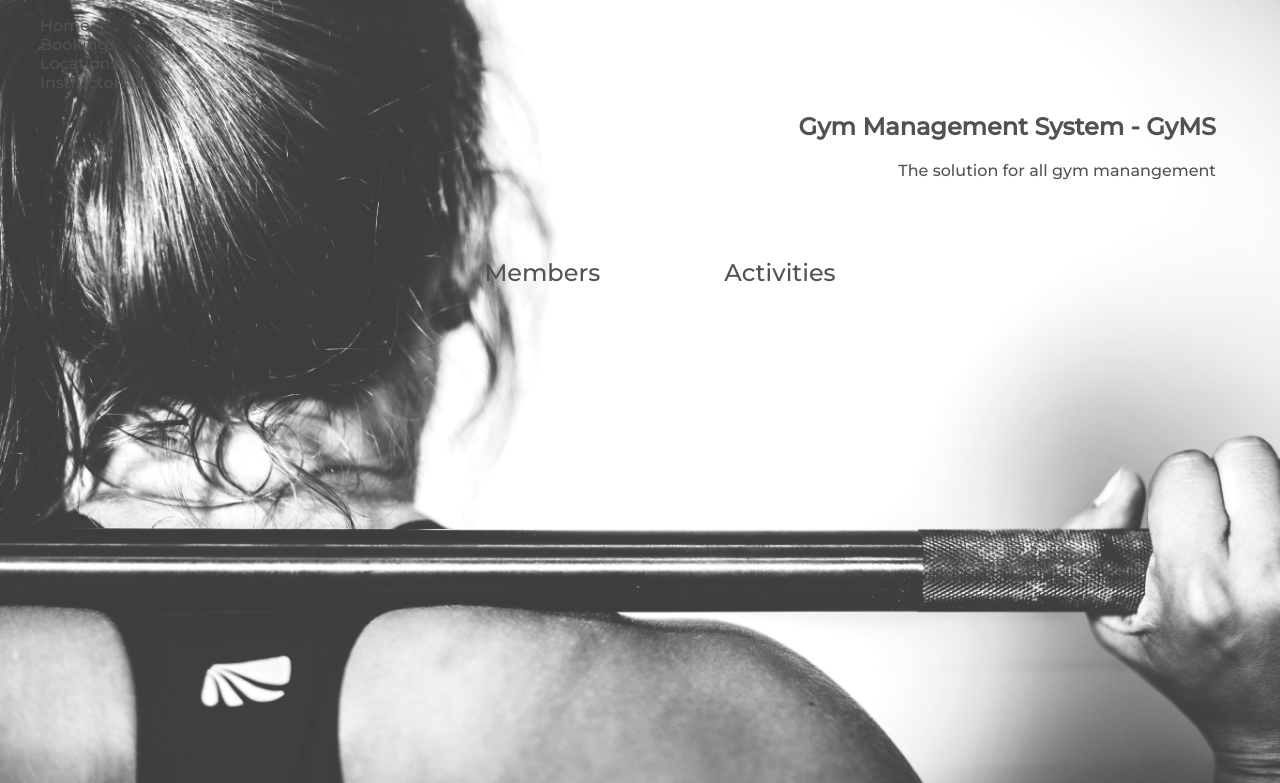
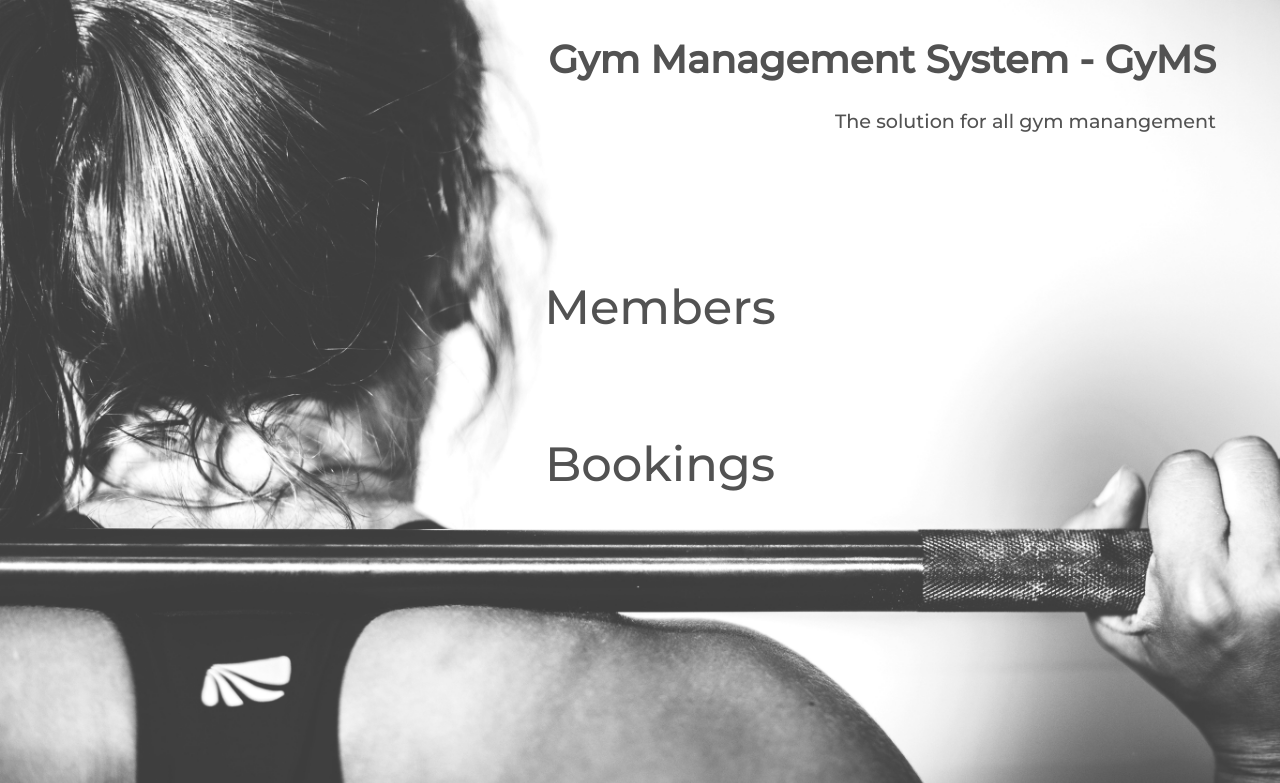
Before and after one commit to tpstocker/project1_gym, a Flask app: page / in a window 1280 px wide. Shown: the top 783 px of the page. Run offline with Flask 2, Linux system fonts and the light colour scheme.

Commit message:
splash page vF

```diff
--- a/end_code/static/css/style.css
+++ b/end_code/static/css/style.css
@@ -21,17 +21,21 @@ body {
     color: #525252;
     text-align: right;
     padding-right: 5%;
-    font-size: 100%;
+    font-size: 1.2em;
+    padding-top: 0.8%;
 }
 
 #intro_choice {
     list-style: none;
     display: flex;
-    justify-content: center;
+    flex-direction: column;
+    align-items: center;
+    font-size: 2em;
+    padding-top: 5%;
 }
 
 #intro_choice li {
-    padding: 5%;
+    padding: 4%;
     font-size: 1.5em;
     color: #525252;
     text-decoration: none;
@@ -46,3 +50,16 @@ a:link, a:visited, a:active {
     color: #525252;
     font-size: larger;
 }
+
+#nav_menu {
+    list-style: none;
+    display: flex;
+    justify-content: space-around;
+    background-color: whitesmoke;
+    margin-top: 0%;
+    padding-top: 1%;
+    padding-bottom: 1%;
+    font-size: 0.8em;
+
+
+}
--- a/end_code/templates/base.html
+++ b/end_code/templates/base.html
@@ -11,13 +11,11 @@
 <body>
 <main>
   <nav>
-    <ul class="menu">
+    <ul id="nav_menu">
       <li><a href="/">Home</a></li>
-
-      <li><a href="/bookings">Bookings</a></li>
+      <li><a href="/activities">Activities</a></li>
       <li><a href="/locations">Locations</a></li>
       <li><a href="/instructors">Instructors</a></li>
-
     </ul>
   </nav>
   <section>
--- a/end_code/templates/index.html
+++ b/end_code/templates/index.html
@@ -1,18 +1,24 @@
-{% extends 'base.html'%}
-
-{% block content %}
+<!DOCTYPE html>
+<html>
+<head>
+  <link rel="preconnect" href="https://fonts.gstatic.com">
+  <link href="https://fonts.googleapis.com/css2?family=Montserrat:wght@500&display=swap" rel="stylesheet">
+  <link rel="preconnect" href="https://fonts.gstatic.com">
+  <link href="https://fonts.googleapis.com/css2?family=Montserrat:wght@100&display=swap" rel="stylesheet">
+  <link rel="stylesheet" href="{{ url_for('static', filename='css/style.css') }}">
+  <title>GyMS</title>
+</head>
+<body>
     <div id="welcome_title">
         <h1>Gym Management System - GyMS</h1>
         <p>The solution for all gym manangement</p>
     </div>
-
+<main>
     <div>
         <ul id="intro_choice">
             <li><a href="/members">Members</a></li>
-    <li><a href="/activities">Activities</a></li>
+            <li><a href="/bookings">Bookings</a></li>
         </ul>
     </div>
-
-
-
-{% endblock %}
+</main>
+</body>
```
Lines whose indentation alone changed are shown as unchanged.
